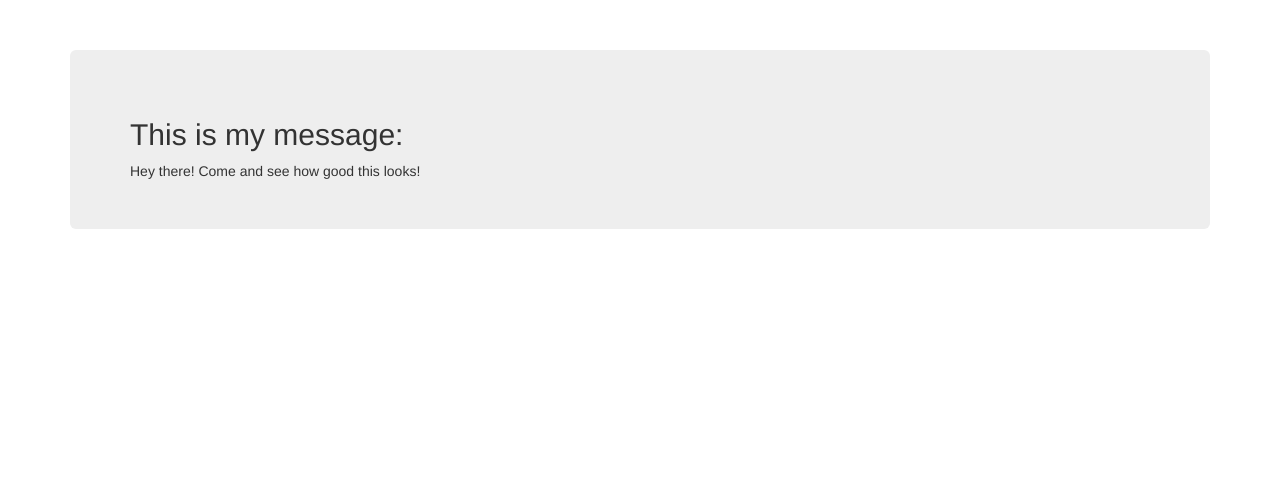
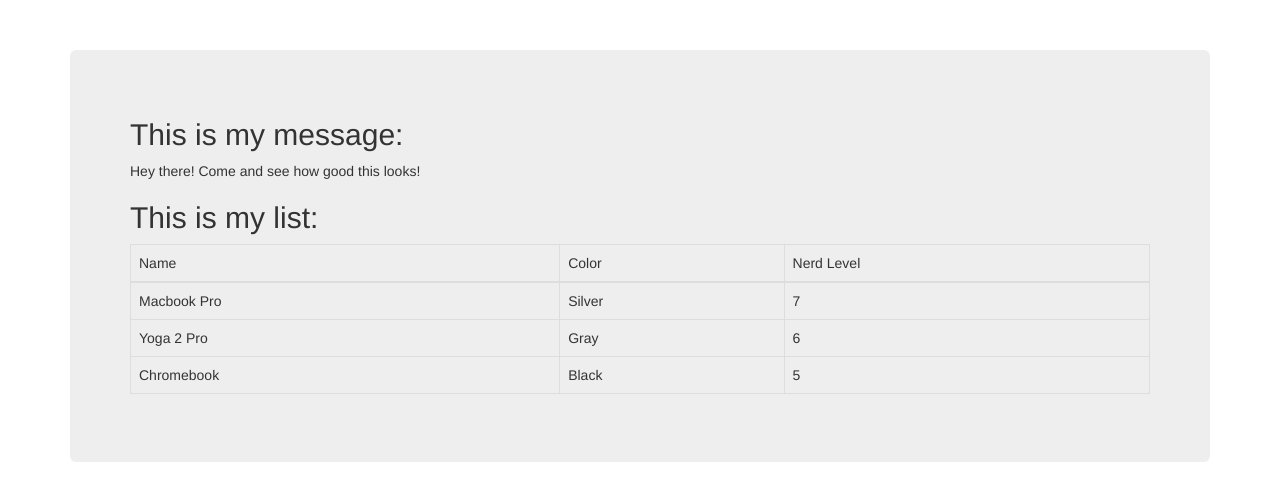
Before and after one commit to sinhvis/angularComputer, a plain HTML site: page index.html in a window 1280 px wide. Drawn offline with nearby package versions, Linux system fonts and the light colour scheme.

Commit message:
Added list

```diff
--- a/index.html
+++ b/index.html
@@ -23,6 +23,25 @@
 	<!-- display the message -->
 	<h2> This is my message: </h2>
 	{{ main.message }}
+
+	<!-- display the list using ng-repeat -->
+	<h2> This is my list: </h2>
+	<table class="table table-bordered">
+		<thead>
+			<tr>
+				<td>Name</td>
+				<td>Color</td>
+				<td>Nerd Level</td>
+			</tr>
+		</thead>
+		<tbody>
+			<tr ng-repeat="computer in main.computers">
+				<td>{{ computer.name }}</td>
+				<td>{{ computer.color }}</td>
+				<td>{{ computer.nerdness }}</td>
+			</tr>
+		</tbody>
+	</table>
 </div>
 
 </body>
```
Also changed, not shown: 1 other file.
